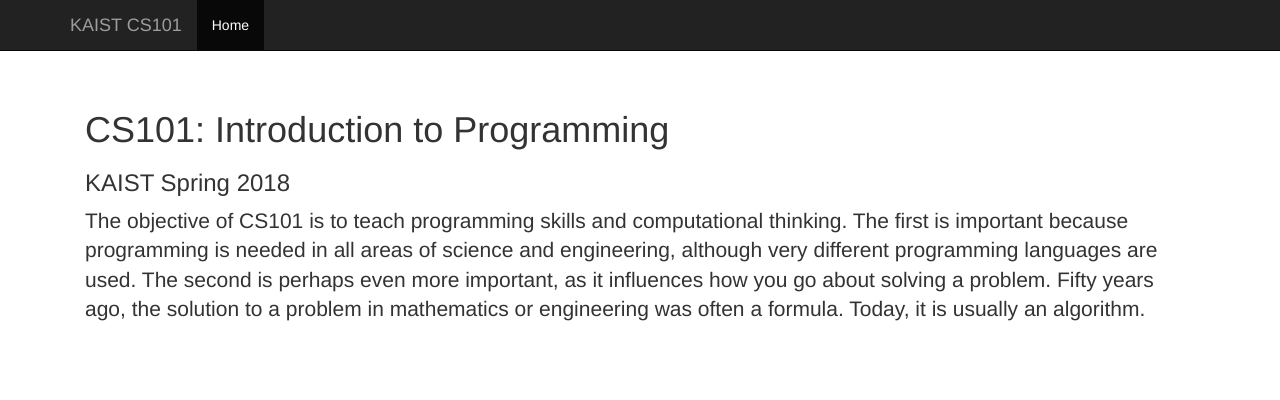
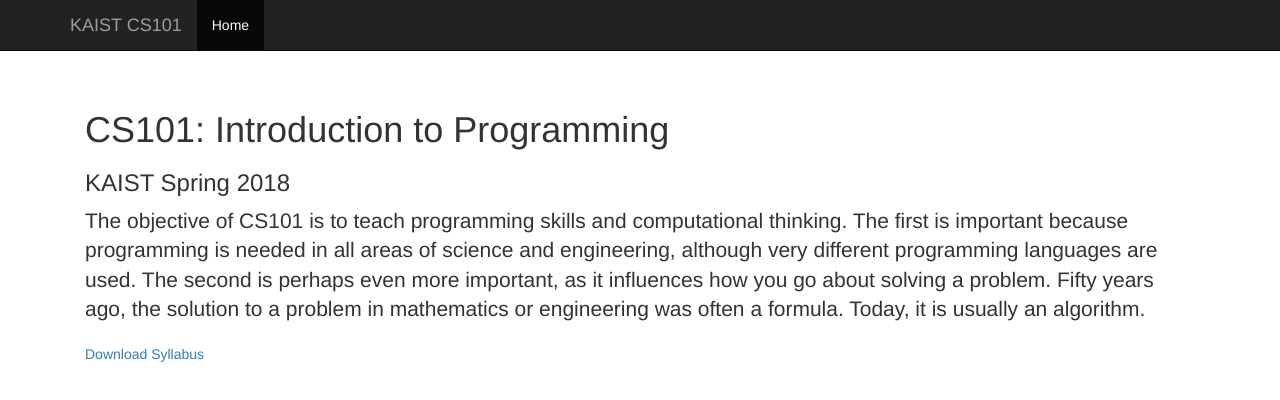
Before and after one commit to kaist-cs101/kaist-cs101.github.io, a website: page index.html in a window 1280 px wide. Drawn offline with nearby package versions, Linux system fonts and the light colour scheme.

Commit message:
add syllabus

```diff
--- a/index.html
+++ b/index.html
@@ -43,6 +43,10 @@
           problem. Fifty years ago, the solution to a problem in mathematics or engineering was often a formula. Today, it
           is usually an algorithm.
         </p>
+
+        <p>
+          <a href="./assets/files/2018-spring-cs101-syllabus.pdf">Download Syllabus</a>
+        </p>
       </div><!-- /.content -->
     </div><!-- /.container -->
 
```
Also changed, not shown: 1 other file.
